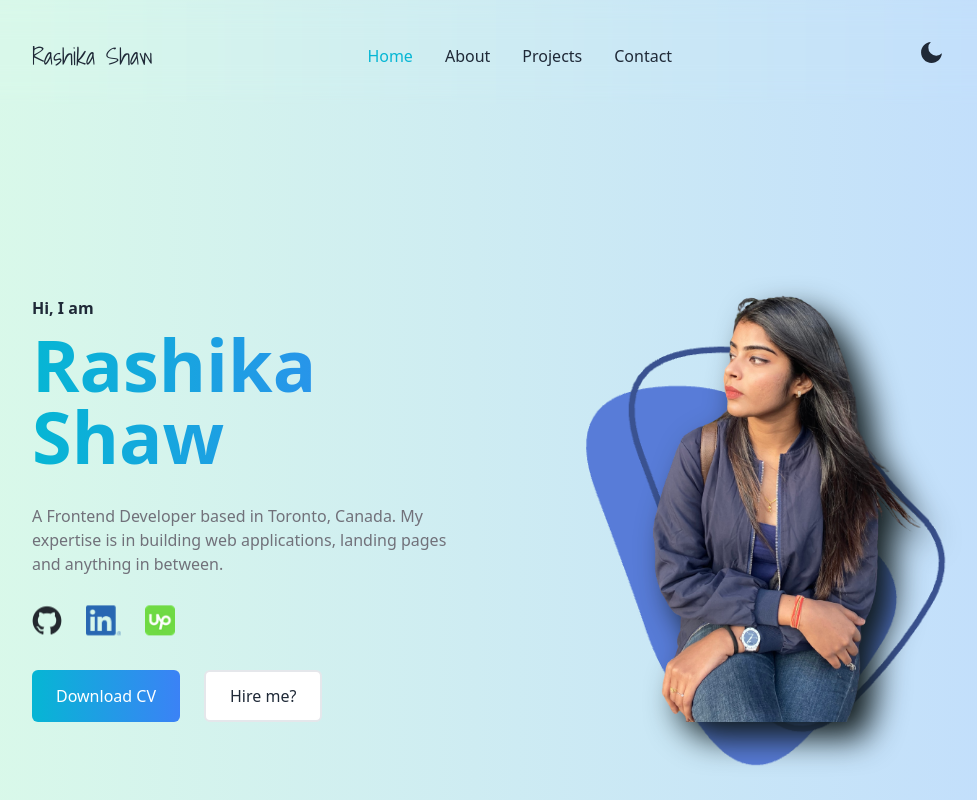
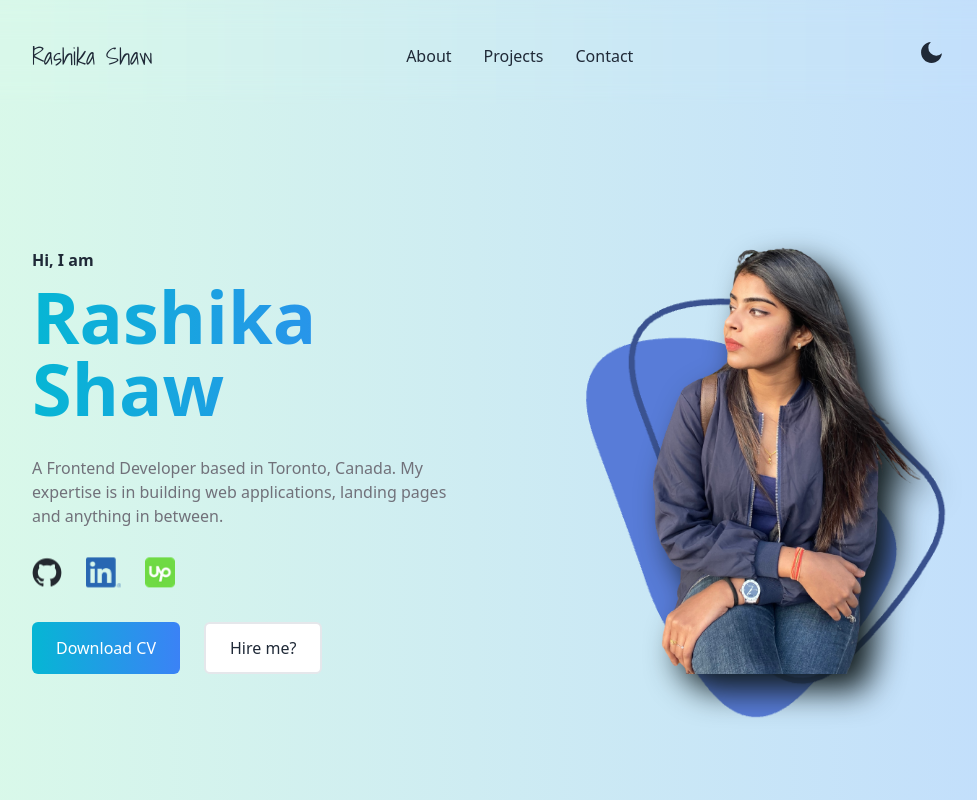
Before and after one commit to rashikashaw/portfolio-website, a Next.js app: page / in a window 1280 px wide. Shown: the top 800 px of the page, without its empty margins (144-1121 px from the left). Built offline with nearby package versions, Linux system fonts and the light colour scheme.

Commit message:
navbar options changed

```diff
--- a/src/components/HeroSection.tsx
+++ b/src/components/HeroSection.tsx
@@ -9,7 +9,7 @@ type HomeProps = {
 export const HeroSection = ({setSelectedPage}: HomeProps) => {
   return (
     <section id={SectionEnum.HOME} className="relative flex flex-col h-full">
-      <div id="heroContainer" className="container flex flex-col space-y-10 items-center justify-center mt-32 lg:my-40 mx-auto lg:space-y-0 lg:flex-row">
+      <div id="heroContainer" className="container flex flex-col space-y-10 items-center justify-center lg:my-28 mx-auto lg:space-y-0 lg:flex-row">
         <div className="flex flex-col justify-center items-end p-6 space-y-12 md:w-1/2">
           <div className="space-y-8">
             <div className="space-y-2 px-16 lg:px-0">
--- a/src/components/Navbar/NavbarOptions.tsx
+++ b/src/components/Navbar/NavbarOptions.tsx
@@ -1,3 +1,4 @@
+import Home from "@/app/page";
 import { SectionLink } from "../SectionLink"
 import { SectionEnum } from "../types"
 
@@ -9,7 +10,9 @@ type Props = {
 export const NavbarOptions = ({ selectedPage, setSelectedPage }: Props) => {
   return (
     <>
-      {Object.values(SectionEnum).map(section => (
+      {Object.values(SectionEnum).map((section) =>
+        section === 'Home' ?
+      (<></> ) : (
         <SectionLink
           page={section}
           selectedPage={selectedPage}
```
